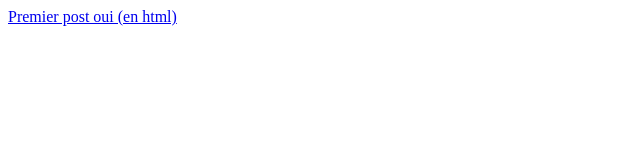
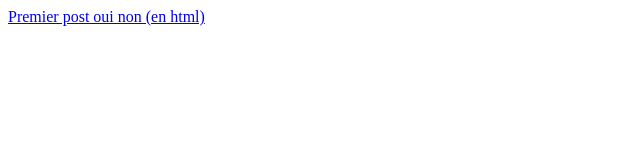
Before and after one commit to Balthazar-Maignan/hollowmath, a plain HTML site: page blog.html in a window 1280 px wide. Shown: the full height of the page, 0-640 px from the left. Drawn offline with Linux system fonts and the light colour scheme.

Commit message:
Update link text in blog.html

```diff
--- a/blog.html
+++ b/blog.html
@@ -4,5 +4,5 @@
 
 </head>
 <body>
-  <a href="blogs/first.html">Premier post oui (en html)</a>
+  <a href="blogs/first.html">Premier post oui non (en html)</a>
 </body>
```
